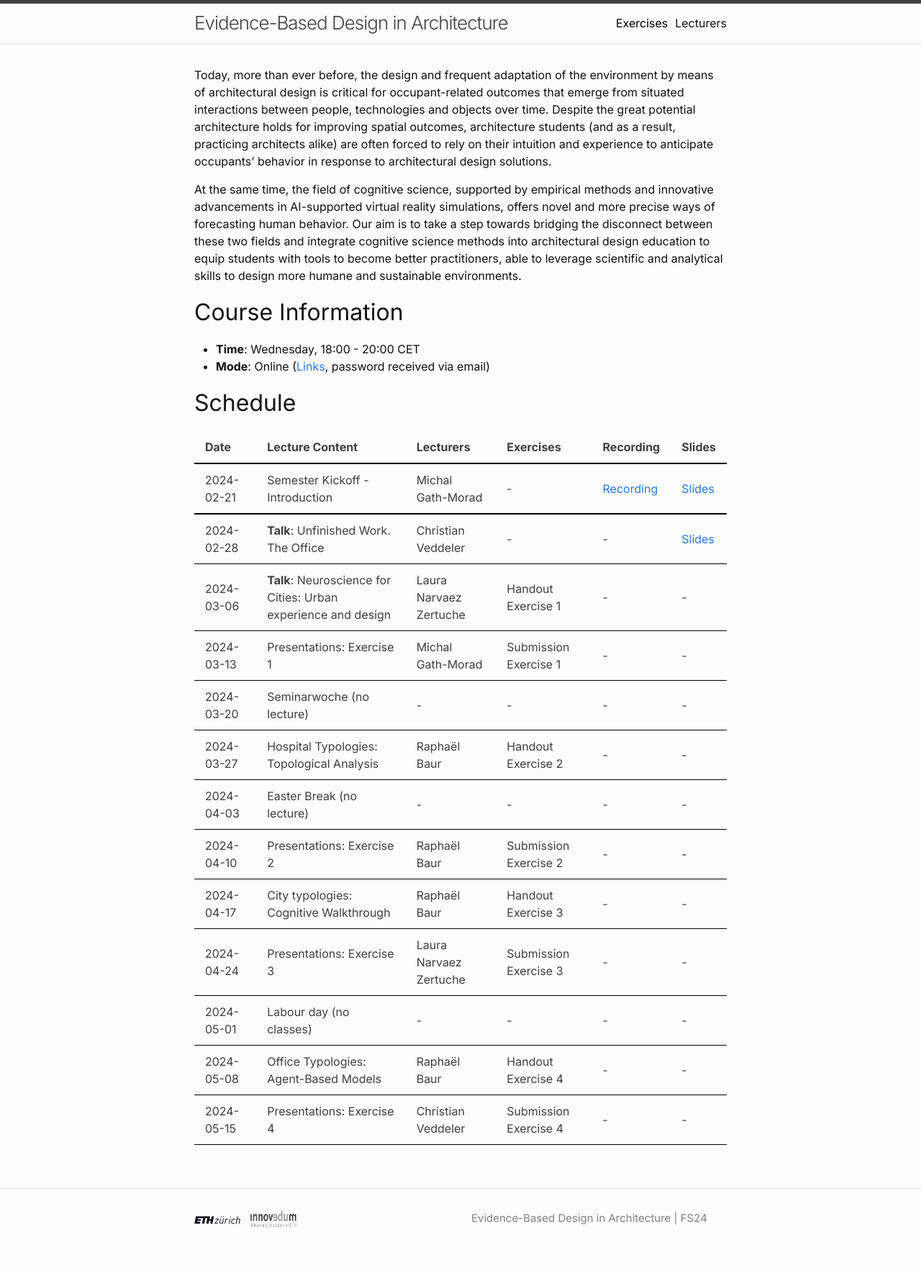
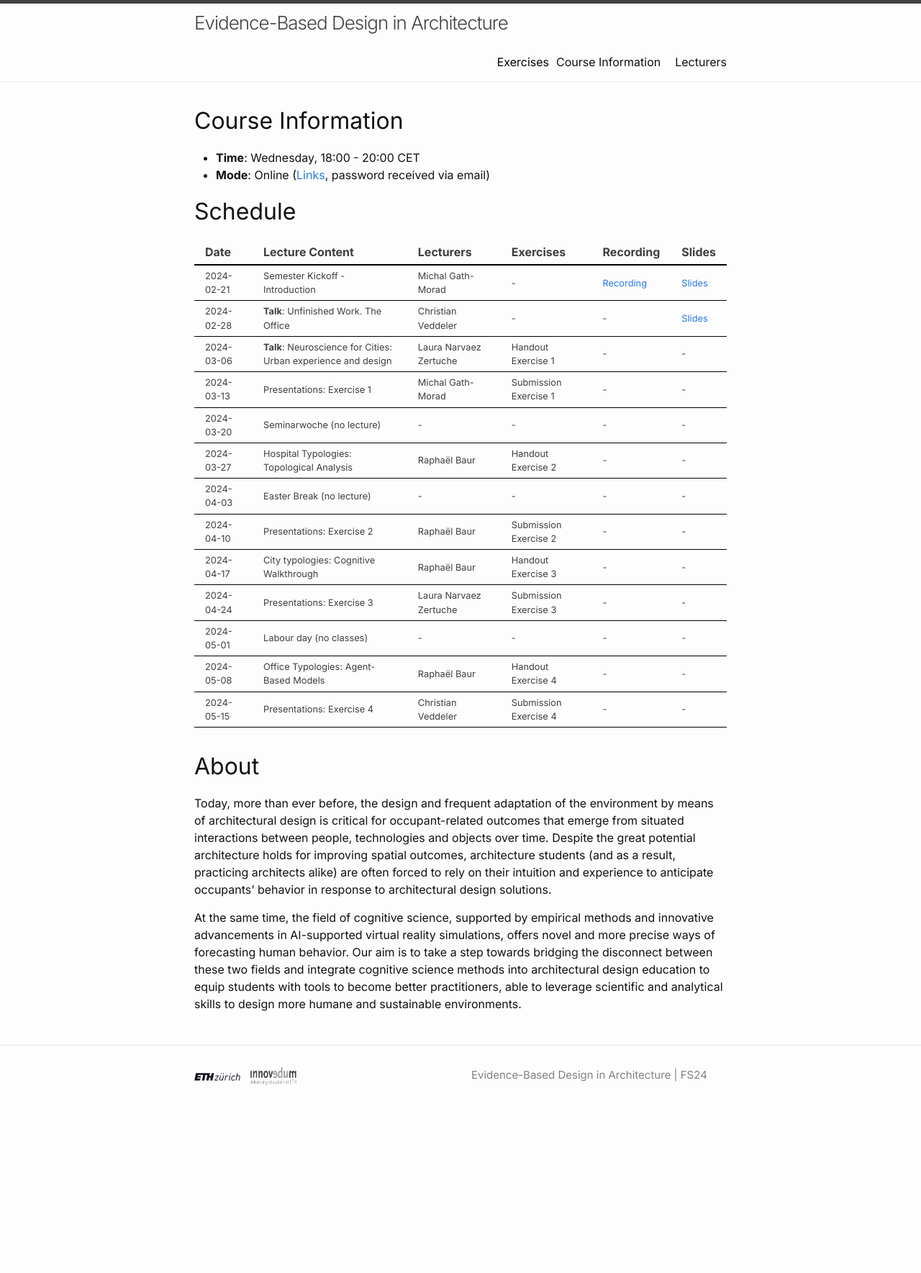
Before and after one commit to rabaur/ebd-website-jekyll, a Jekyll site: the page built from index.md, in a window 1280 px wide. Shown: the whole page at 72% size. Built offline with Jekyll 4.4.1, drawn with Linux system fonts in a browser that asks for light colours; our own code applies the rules of GitHub Pages for plain Markdown files; after the commit the page ends 1570 px from its top, so only the background shows below that.

Commit message:
moved table and course information up

```diff
--- a/_sass/minima/_base.scss
+++ b/_sass/minima/_base.scss
@@ -287,32 +287,21 @@ table {
   text-align: $table-text-align;
   color: $table-text-color;
   border-collapse: collapse;
+  font-size: 0.8 * $base-font-size;
 
   tr {
-    &:first-child {
-      border-bottom: 2px solid black;
-      /* Make the first horizontal line thicker */
-    }
-
-    &:not(:first-child) {
-      border-bottom: 1px solid black;
-      /* Make the remaining horizontal lines thinner */
-    }
+    border-bottom: 1px solid black;
   }
 
   th,
   td {
-    padding: ($spacing-unit * 33.3333333333 * .01) ($spacing-unit * .5);
+    border: none;
+    padding: ($spacing-unit * 33.3333333333 * .005) ($spacing-unit * .5);
   }
 
   th {
-    border: none;
-    /* Remove border for th to eliminate vertical lines */
-  }
-
-  td {
-    border: none;
-    /* Remove border for td to eliminate vertical lines */
+    border-bottom: 2px solid black;
+    font-size: $base-font-size;
   }
 
   @include media-query($on-laptop) {
--- a/index.md
+++ b/index.md
@@ -31,3 +27,9 @@ At the same time, the field of cognitive science, supported by empirical methods
 | 2024-05-01 | Labour day (no classes) | - | - | - | - |
 | 2024-05-08 | Office Typologies: Agent-Based Models | Raphaël Baur | Handout Exercise 4 | - | - |
 | 2024-05-15 | Presentations: Exercise 4 | Christian Veddeler | Submission Exercise 4 | - | - |
+
+# About
+
+Today, more than ever before, the design and frequent adaptation of the environment by means of architectural design is critical for occupant-related outcomes that emerge from situated interactions between people, technologies and objects over time. Despite the great potential architecture holds for improving spatial outcomes, architecture students (and as a result, practicing architects alike) are often forced to rely on their intuition and experience to anticipate occupants’ behavior in response to architectural design solutions.
+
+At the same time, the field of cognitive science, supported by empirical methods and innovative advancements in AI-supported virtual reality simulations, offers novel and more precise ways of forecasting human behavior. Our aim is to take a step towards bridging the disconnect between these two fields and integrate cognitive science methods into architectural design education to equip students with tools to become better practitioners, able to leverage scientific and analytical skills to design more humane and sustainable environments.
```
Also changed, not shown: other parts of index.md (+0 -4 lines).
